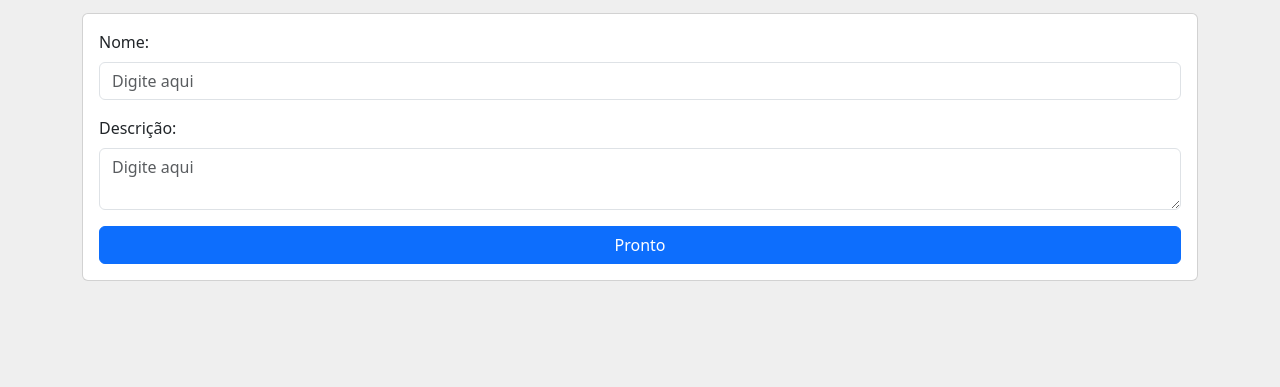
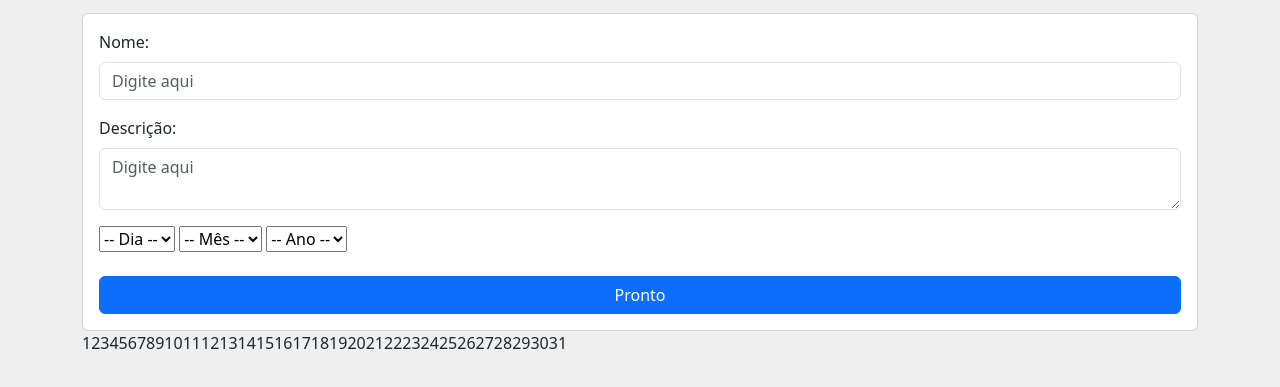
Before and after one commit to JoaoAntonio18/ClubedoVinho-front, a plain HTML site: page pages/add-categorias.html in a window 1280 px wide. Shown: the part 191-578 px from the top of the page. Drawn offline with nearby package versions, Linux system fonts and the light colour scheme.

Commit message:
Adiconando campo de seleção de data

```diff
--- /dev/null
+++ b/js/dia.js
@@ -0,0 +1,24 @@
+let numero =1;
+let mes = 1;
+
+const SELECT_MES = document.getElementById('opt-mes');
+const SELECT_ANO = document.getElementById('opt-ano');
+
+while(numero <= 31) {
+    document.write(numero);
+
+    document.getElementById('opt-dia').innerHTML += `<option> ${numero} </option>`;
+
+    numero++;
+}
+
+// do {
+//     SELECT_MES.innerHTML += `<option> ${mes} </option>`;
+//     mes++;
+// } while (mes <= 12);
+
+for (let ano = 2025; ano >= 1950; ano--) {
+
+    if (ano % 2 !== 0)
+    SELECT_ANO.innerHTML += `<option> ${ano} </option>`;
+}
--- a/pages/add-categorias.html
+++ b/pages/add-categorias.html
@@ -46,7 +46,19 @@
                 <label for="descricao">Descrição:</label>
                 <textarea id="descricao" placeholder="Digite aqui" class="form-control mb-3 mt-2"></textarea>
 
-                <button class="btn btn-primary w-100">
+                <select id="opt-dia">
+                    <option>-- Dia --</option>
+                </select>
+
+                <select id="opt-mes">
+                    <option>-- Mês --</option>
+                </select>
+
+                <select id="opt-ano">
+                    <option>-- Ano --</option>
+                </select>
+
+                <button class="btn btn-primary w-100 mt-4">
                     Pronto
                 </button>
             </form>
@@ -54,6 +66,8 @@
 
         <script src="../js/eventos.js"></script>
 
+        <script src="../js/dia.js"></script>
+
         <script src="https://cdn.jsdelivr.net/npm/bootstrap@5.3.3/dist/js/bootstrap.bundle.min.js" integrity="sha384-YvpcrYf0tY3lHB60NNkmXc5s9fDVZLESaAA55NDzOxhy9GkcIdslK1eN7N6jIeHz" crossorigin="anonymous"></script>
     </body>
 </html>
```
